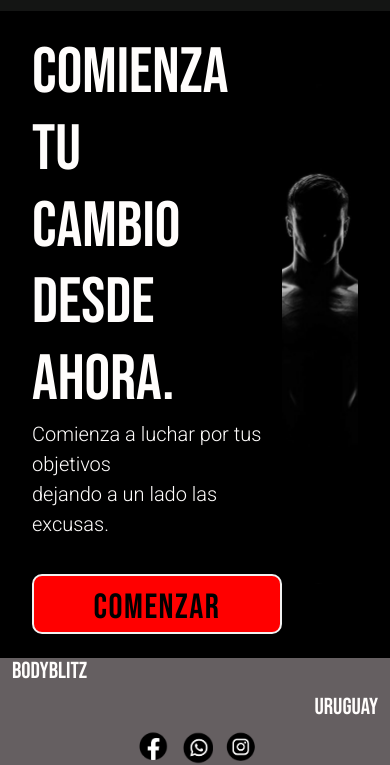
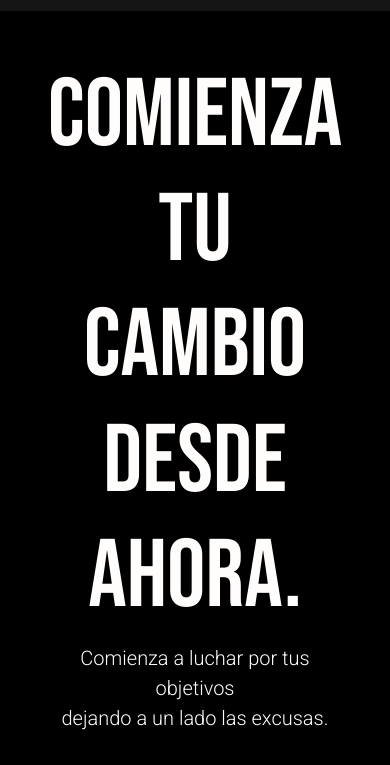
Before and after one commit to brunodiazgit/body-blitz, a plain HTML site: page index.html in a window 390 px wide. Shown: the part 105-870 px from the top of the page. Drawn offline with nearby package versions, Linux system fonts and the light colour scheme.

Commit message:
Index responsive media queries

```diff
--- a/css/styles.css
+++ b/css/styles.css
@@ -50,15 +50,10 @@ header {
 
 main {
     background-color: #000000;
-
-
 }
 
 footer {
-    height: 120px;
     background-color: #655f61;
-
-
 }
 
 
@@ -144,8 +139,6 @@ button:active {
     display: flex;
     justify-content: center;
     align-items: center;
-
-
 }
 
 
@@ -160,43 +153,65 @@ button:active {
 
 }
 
-@media only screen and (max-width:768px){
+@media only screen and (max-width:768px) {
+
+    h1 {
+        font-size: 4rem;
+    }
+
+    .flex-container {
+        padding: 3rem;
+    }
+
+    .hero {
+        margin-left: 3rem;
+        height: 560px;
+        width: 432px;
+    }
 
 
-    .hero{
-        margin-left: 0;
+    p {
+        margin-bottom: 0;
+        font-size: 16px;
     }
 
-    main{
-        padding:1.5rem 2rem 1.5rem 2rem;
+    .btn-index {
+        height: 50px;
+        width: 200px;
+        font-size: 28px;
+    }
+
+
+}
+
+@media only screen and (max-width:576px) {
+
+    h1{
+        font-size: 6rem;
     }
 
     p{
-        margin-bottom: 0;
-    }
+        font-size: 20px;
     }
 
-@media only screen and (max-width:576px){
+    .text{
+        text-align: center;
 
-    h1{
-        font-size: 4rem;
-        margin-bottom: 0;
     }
 
-    .hero{
-        height: 500px;
-        width: 310px;
-        margin-left: 0;
+    .btn-index {
+        height: 60px;
+        width: 300px;
+        font-size: 35px;
     }
 
-    main{
-        padding:1.5rem 2rem 1.5rem 2rem;
+    .hero {
+        display: none;
     }
 
-    p{
-        margin-bottom: 0;
+
 }
-}
+
 /*--------------------------------------------*/
 
 
@@ -261,8 +276,8 @@ button:active {
 /* ***Apartado Cards*** */
 
 .card {
-    height: 410px;
-    width: 340px;
+    height: 25.625rem;
+    width: 21.25rem;
     background-color: rgb(252, 252, 33);
     border-radius: 20px 0;
     overflow: hidden;
@@ -284,7 +299,7 @@ button:active {
 
 
 .card img {
-    height: 200px;
+    height: 12.5rem;
     width: 100%;
 }
 
@@ -292,7 +307,6 @@ button:active {
 .card-container {
     display: flex;
     flex-direction: column;
-
 
 }
 
@@ -310,8 +324,8 @@ button:active {
 }
 
 .btn-card {
-    height: 40px;
-    width: 100px;
+    height: 2.5rem;
+    width: 6.25rem;
     letter-spacing: 0.5px;
     border-radius: 10px;
     background-color: rgb(214, 214, 214);
@@ -328,6 +342,7 @@ button:active {
 
 /* *** Apartado testimonios *** */
 
+/* Proximamente Hacer una pseudoclase de pasar el mouse y que muestre la historia de cada persona */
 
 .grid-container {
     display: grid;
```
Also changed, not shown: pages/planes.html (+2 -2 lines). Lines whose indentation alone changed are shown as unchanged.
